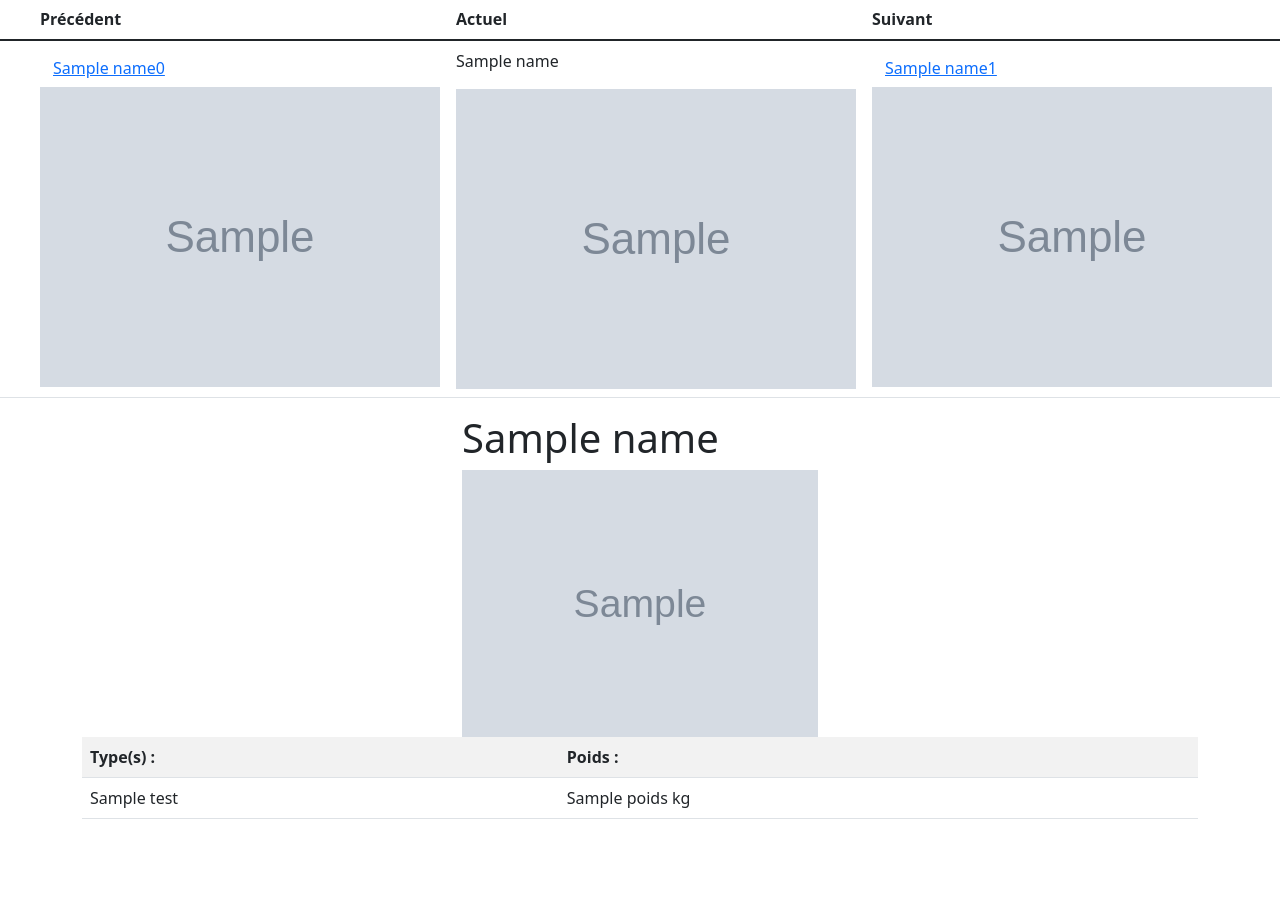
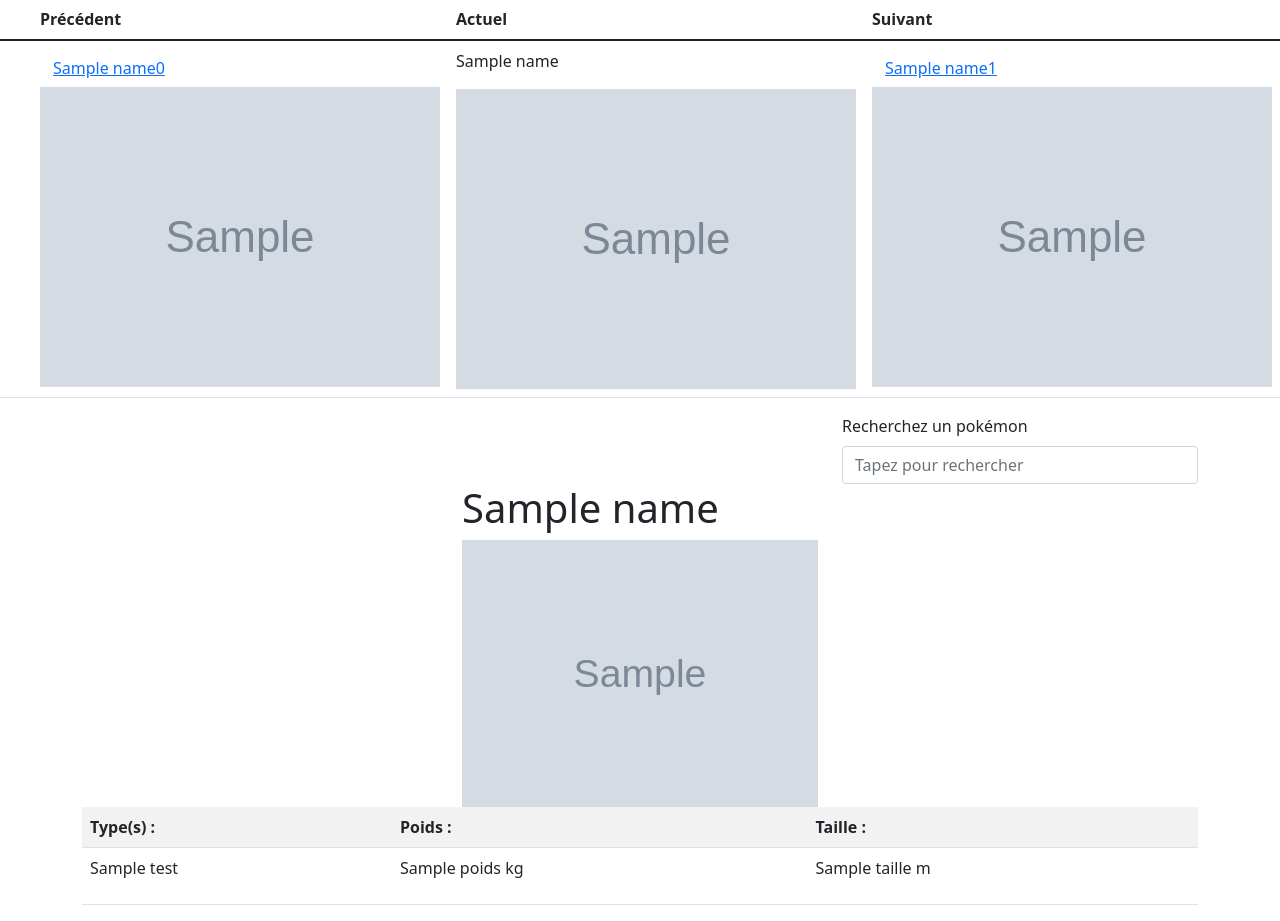
Before and after one commit to EL-R1/Projet-Pokedex, a Django app: template DjangoPokedex/myapp/templates/myapp/index.html in a window 1280 px wide. Shown: the part 25-946 px from the top of the page. Before the commit the page ends 844 px from the top, so only its background shows below. Run offline with Django 3.2, Linux system fonts and the light colour scheme; the template is opened without the code that fills it: most values are stand-ins (such as "Sample title", 1, 10 or a date in 2020); grey boxes marked "Sample" are stand-in pictures; some libraries are stand-ins or nearby versions.

Commit message:
Ajout taille / type / barre de recherche (en)

```diff
--- a/DjangoPokedex/myapp/templates/myapp/index.html
+++ b/DjangoPokedex/myapp/templates/myapp/index.html
@@ -65,6 +65,23 @@
     </tbody>
 </table>
 
+<div class="container">
+    <div class="row">
+        <div class="col"></div>
+        <div class="col"></div>
+        <div class="col">
+            <label for="exampleDataList" class="form-label">Recherchez un pokémon</label>
+            <input class="form-control" list="datalistOptions" placeholder="Tapez pour rechercher">
+            <datalist id="datalistOptions">
+                {% for pokemon in all_pokemon %}
+                    <option value="{{ pokemon }}">
+                {% endfor %}
+            </datalist>
+        </div>
+    </div>
+
+</div>
+
 
 <div class="container">
     <div class="row">
@@ -81,17 +98,23 @@
         <tr>
             <th> Type(s) :</th>
             <th> Poids :</th>
+            <th> Taille :</th>
 
         </tr>
 
         <tr>
             <td>
                 {% for test  in type %}
-                    {{ test }}
+                    <p>
+                        {{ test }}
+                    </p>
                 {% endfor %}
             </td>
             <td>
                 {{ poids }} kg
+            </td>
+            <td>
+                {{ taille }} m
             </td>
         </tr>
     </table>
```
Also changed, not shown: DjangoPokedex/myapp/views.py (+18 -3 lines).
